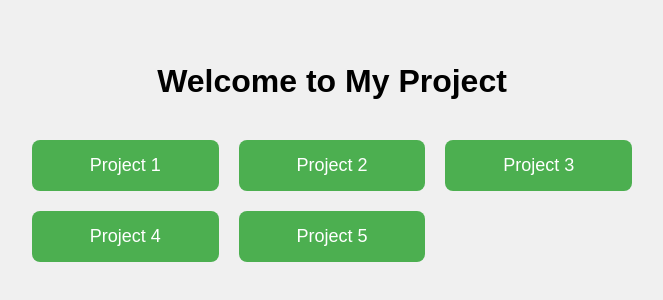
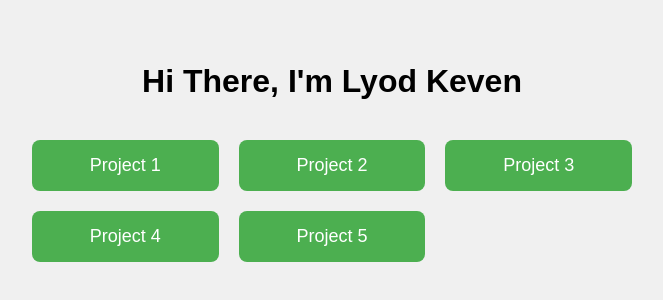
Before and after one commit to Lkmanzanero/lkmanzanero.github.io, a plain HTML site: page index.html in a window 1280 px wide. Shown: the part 248-548 px from the top of the page, without its empty margins (308-971 px from the left). Drawn offline with Linux system fonts and the light colour scheme.

Commit message:
Update index.html

```diff
--- a/index.html
+++ b/index.html
@@ -54,7 +54,7 @@
 </head>
 <body>
 
-    <h1>Welcome to My Project</h1>
+    <h1>Hi There, I'm Lyod Keven</h1>
 
     <div class="button-container">
         <a href="project1.html" class="btn">Project 1</a>
```
